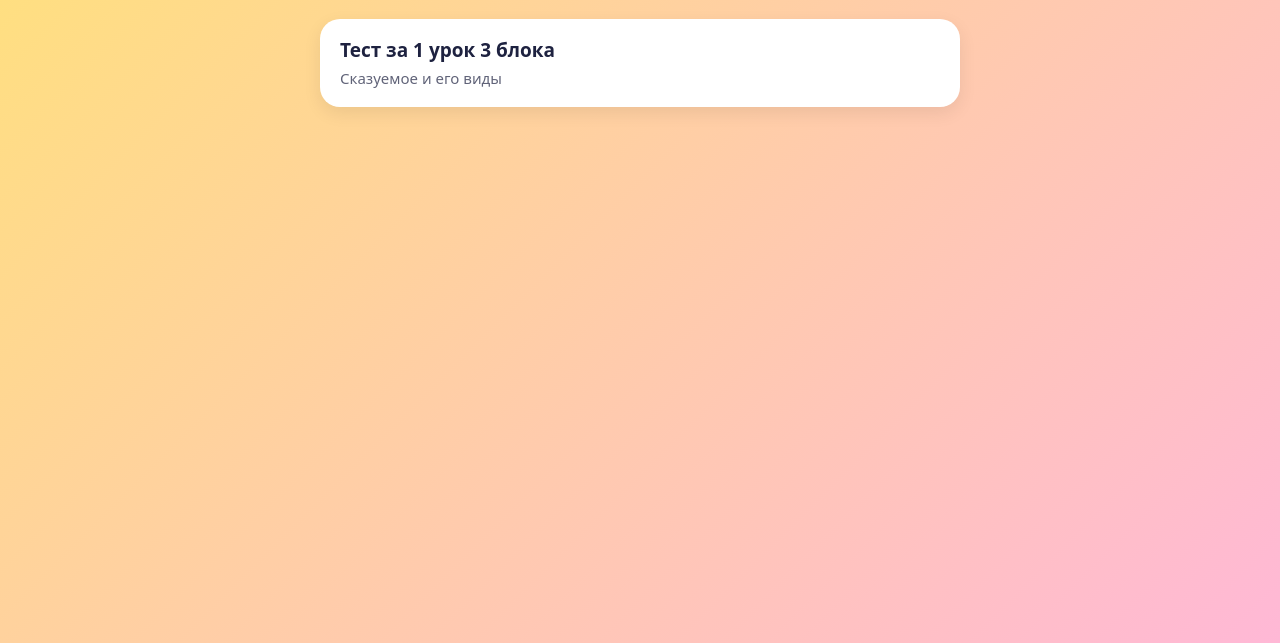
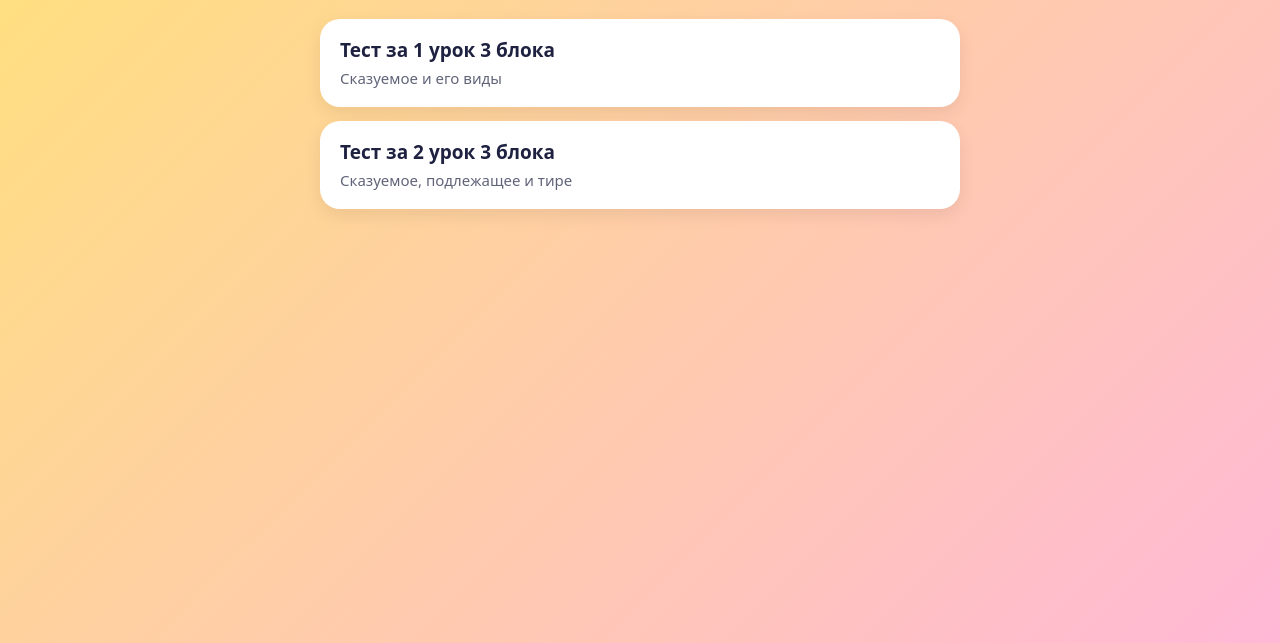
Before and after one commit to alenatutor/testy, a plain HTML site: page 8-russkiy.html in a window 1280 px wide. Shown: the part 157-800 px from the top of the page. Drawn offline with Linux system fonts and the light colour scheme.

Commit message:
Add files via upload

```diff
--- a/8-russkiy.html
+++ b/8-russkiy.html
@@ -35,6 +35,7 @@
   <p class="lead">8 класс · выбери тест</p>
   <div class="list">
     <a class="card" href="8-russkiy-block3-urok1.html"><b>Тест за 1 урок 3 блока</b><span>Сказуемое и его виды</span></a>
+    <a class="card" href="8-russkiy-block3-urok2.html"><b>Тест за 2 урок 3 блока</b><span>Сказуемое, подлежащее и тире</span></a>
   </div>
 </div>
 </body>
```
